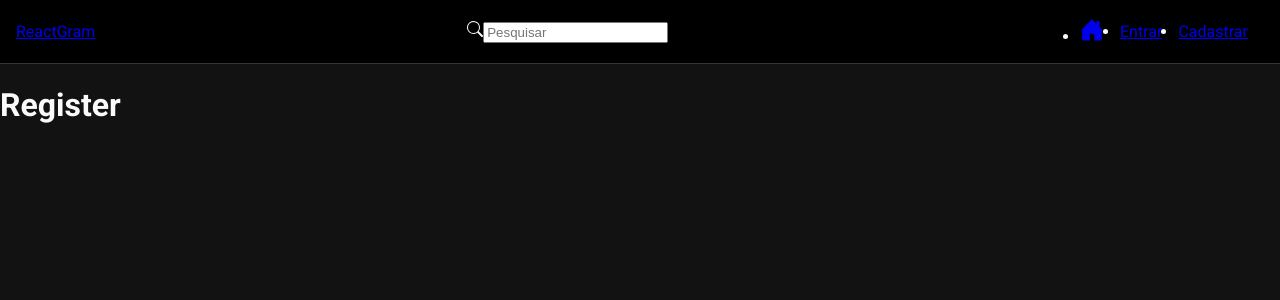
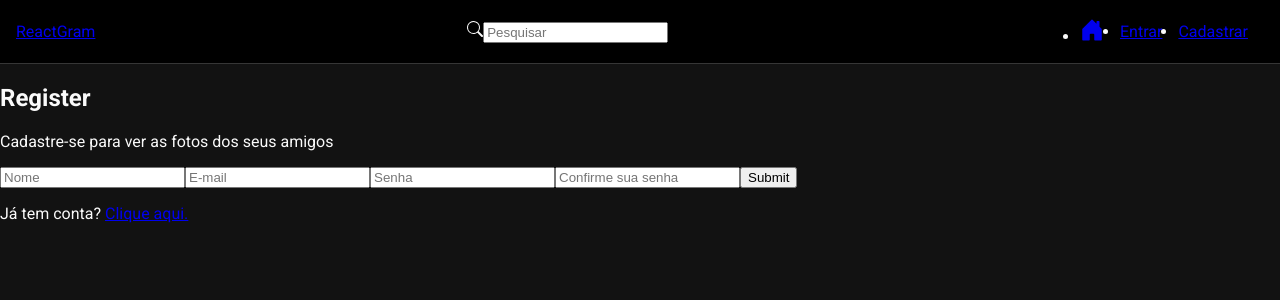
Before and after one commit to lucasfcarneiro/react-udemy, a React (Vite) app in the folder 12_reactgram/frontend/: page /register in a window 1280 px wide. Shown: the top 300 px of the page. Built offline with nearby package versions, Linux system fonts and the light colour scheme.

Commit message:
register page

```diff
--- a/12_reactgram/frontend/src/pages/Auth/Register.jsx
+++ b/12_reactgram/frontend/src/pages/Auth/Register.jsx
@@ -1,9 +1,29 @@
 import "./Auth.css"
 
+//Components
+import {Link} from 'react-router-dom'
+
+//Hooks
+import {useState, useEffect} from 'react'
+
 const Register = () => {
+
+const handleSubmit = (e) => {
+e.preventDefault()
+}
+
   return (
     <div>
-      <h1>Register</h1>
+      <h2>Register</h2>
+      <p className="subtitle">Cadastre-se para ver as fotos dos seus amigos</p>
+      <form onSubmit={handleSubmit}>
+      <input type="text" placeholder="Nome"/>
+      <input type="email" placeholder="E-mail"/>
+      <input type="password" placeholder="Senha"/>
+      <input type="password" placeholder="Confirme sua senha"/>
+      <input type="submit" placeholder="Cadastrar"/>
+      </form>
+      <p>Já tem conta? <Link to="/login" >Clique aqui.</Link></p>
     </div>
   )
 }
```
